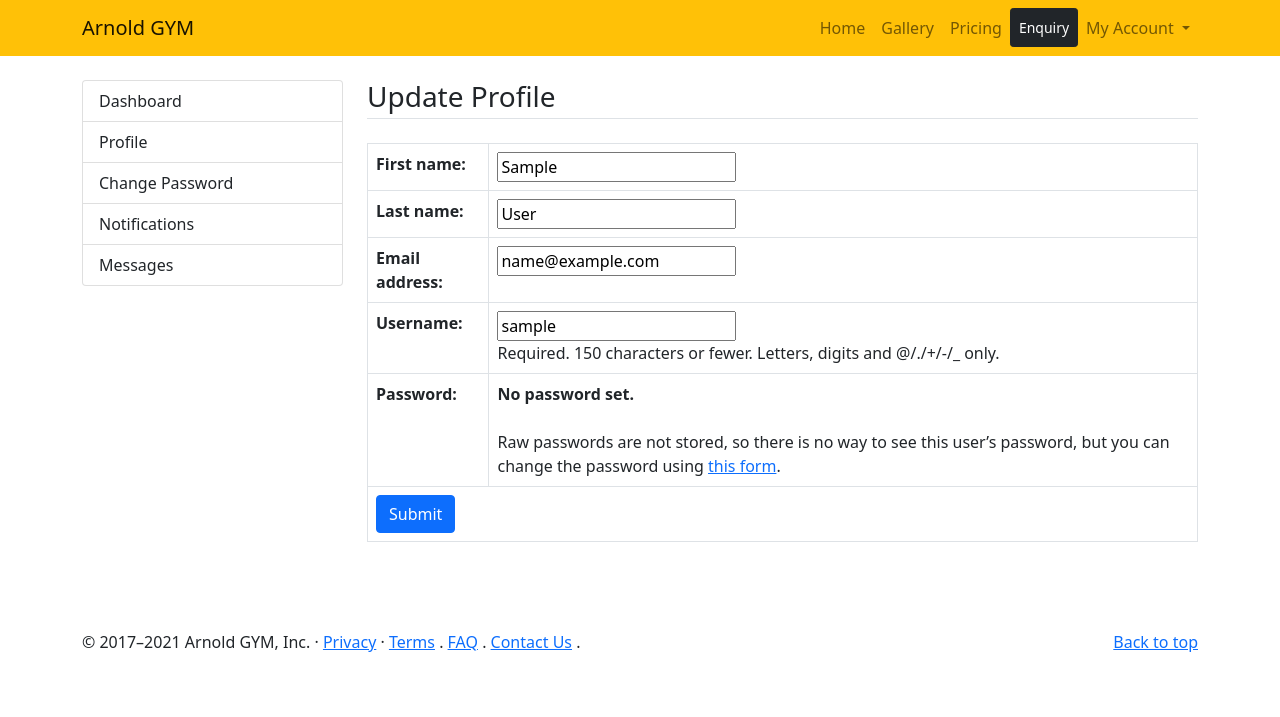
After one commit to codeartisanlab/Gym-Management-System-in-Django-3-Bootstrap-5-and-PostgreSQL, a Django app: page /update-profile in a window 1280 px wide. The commit adds this page. Shown: the top 717 px of the page. Run offline with Django 3.2, Linux system fonts and the light colour scheme; the visitor is signed in with stand-in values (Sample User, id 1); some libraries are stand-ins or nearby versions.

Commit message:
part-20-edit-profile-and-change-password

```diff
--- a/gymManageSys/settings.py
+++ b/gymManageSys/settings.py
@@ -31,6 +31,7 @@ ALLOWED_HOSTS = []
 # Application definition
 
 INSTALLED_APPS = [
+    'main',
     'jazzmin',
     'django.contrib.admin',
     'django.contrib.auth',
@@ -38,7 +39,6 @@ INSTALLED_APPS = [
     'django.contrib.sessions',
     'django.contrib.messages',
     'django.contrib.staticfiles',
-    'main',
 ]
 
 MIDDLEWARE = [
--- a/main/forms.py
+++ b/main/forms.py
@@ -1,5 +1,5 @@
 from django import forms
-from django.contrib.auth.forms import UserCreationForm
+from django.contrib.auth.forms import UserCreationForm, UserChangeForm
 from django.contrib.auth.models import User
 from . import models
 
@@ -12,3 +12,8 @@ class SignUp(UserCreationForm):
 	class Meta:
 		model=User
 		fields=('first_name','last_name','email','username','password1','password2')
+
+class ProfileForm(UserChangeForm):
+	class Meta:
+		model=User
+		fields=('first_name','last_name','email','username')
--- a/main/templates/base.html
+++ b/main/templates/base.html
@@ -42,7 +42,8 @@
 	            <li><a class="dropdown-item" href="{% url 'signup' %}">Register</a></li>
 	            <li><a class="dropdown-item" href="{% url 'login' %}">Login</a></li>
 	            {% else %}
-	            <li><a class="dropdown-item" href="#">Profile</a></li>
+	            <li><a class="dropdown-item" href="{% url 'user_dashboard' %}">Dashboard</a></li>
+	            <li><a class="dropdown-item" href="{% url 'update_profile' %}">Profile</a></li>
 	            <li><a class="dropdown-item" href="#">Settings</a></li>
 	            <li><a class="dropdown-item" href="{% url 'logout' %}">Logout</a></li>
 	            {% endif %}
--- /dev/null
+++ b/main/templates/user/left-sidebar.html
@@ -0,0 +1,7 @@
+<div class="list-group">
+	<a href="{% url 'user_dashboard' %}" class="list-group-item">Dashboard</a>
+	<a href="{% url 'update_profile' %}" class="list-group-item">Profile</a>
+	<a href="{% url 'password_change' %}" class="list-group-item">Change Password</a>
+	<a href="#" class="list-group-item">Notifications</a>
+	<a href="#" class="list-group-item">Messages</a>
+</div>
--- /dev/null
+++ b/main/templates/user/update-profile.html
@@ -0,0 +1,33 @@
+{% extends 'base.html' %}
+{% block content %}
+    <!-- Main Start -->
+    <main>
+		<!-- Services -->
+		<section class="container my-4">
+			<div class="row">
+				<div class="col-3">
+					{% include 'user/left-sidebar.html' %}
+				</div>
+				<div class="col-9">
+					<h3 class="mb-4 border-bottom pb-1">Update Profile</h3>
+					{% if msg %}
+					<p class="text-success">{{msg}}</p>
+					{% endif %}
+					<form method="post" action="">
+						<table class="table table-bordered">
+							{% csrf_token %}
+							{{form.as_table}}
+							<tr>
+								<td colspan="2">
+									<input type="submit" class="btn btn-primary" />
+								</td>
+							</tr>
+						</table>
+					</form>
+				</div>
+			</div>
+		</section>
+		<!-- End -->
+    </main>
+    <!-- End -->
+{% endblock %}
--- a/main/urls.py
+++ b/main/urls.py
@@ -17,6 +17,9 @@ urlpatterns=[
 	path('checkout_session/<int:plan_id>',views.checkout_session,name='checkout_session'),
 	path('pay_success',views.pay_success,name='pay_success'),
 	path('pay_cancel',views.pay_cancel,name='pay_cancel'),
+	# User Dashboard Section Start
+	path('user-dashboard',views.user_dashboard,name='user_dashboard'),
+	path('update-profile',views.update_profile,name='update_profile'),
 ]
 
 if settings.DEBUG:
--- a/main/views.py
+++ b/main/views.py
@@ -115,3 +115,18 @@ def pay_success(request):
 # Cancel
 def pay_cancel(request):
 	return render(request, 'cancel.html')
+
+# User Dashboard Section Start
+def user_dashboard(request):
+	return render(request, 'user/dashboard.html')
+
+# Edit Form
+def update_profile(request):
+	msg=None
+	if request.method=='POST':
+		form=forms.ProfileForm(request.POST,instance=request.user)
+		if form.is_valid():
+			form.save()
+			msg='Data has been saved'
+	form=forms.ProfileForm(instance=request.user)
+	return render(request, 'user/update-profile.html',{'form':form,'msg':msg})
```
Also changed, not shown: main/templates/registration/password_change_done.html (added, +15 -0 lines), main/templates/registration/password_change_form.html (added, +26 -0 lines), main/templates/user/dashboard.html (added, +19 -0 lines).
